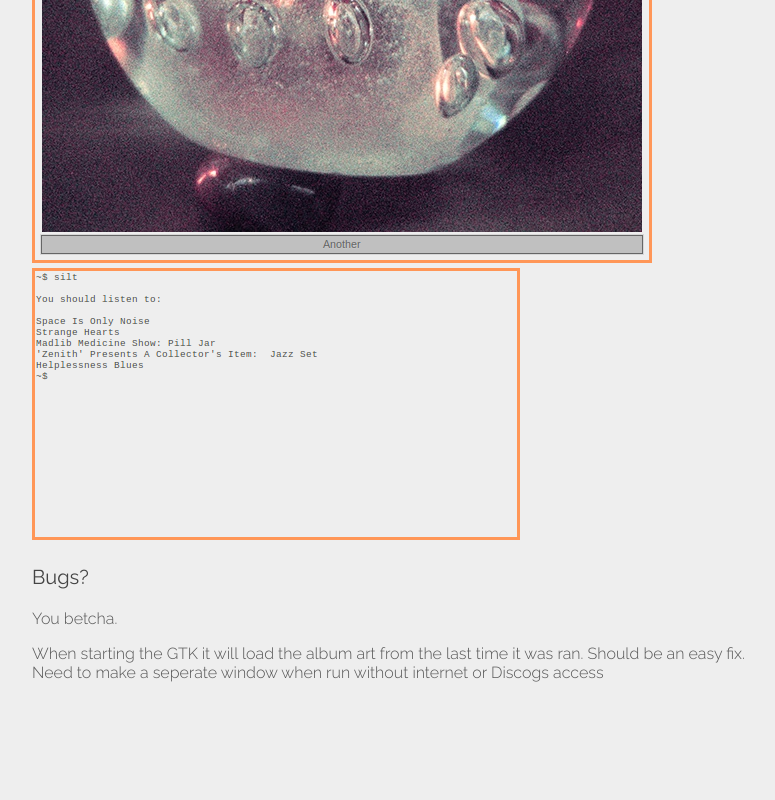
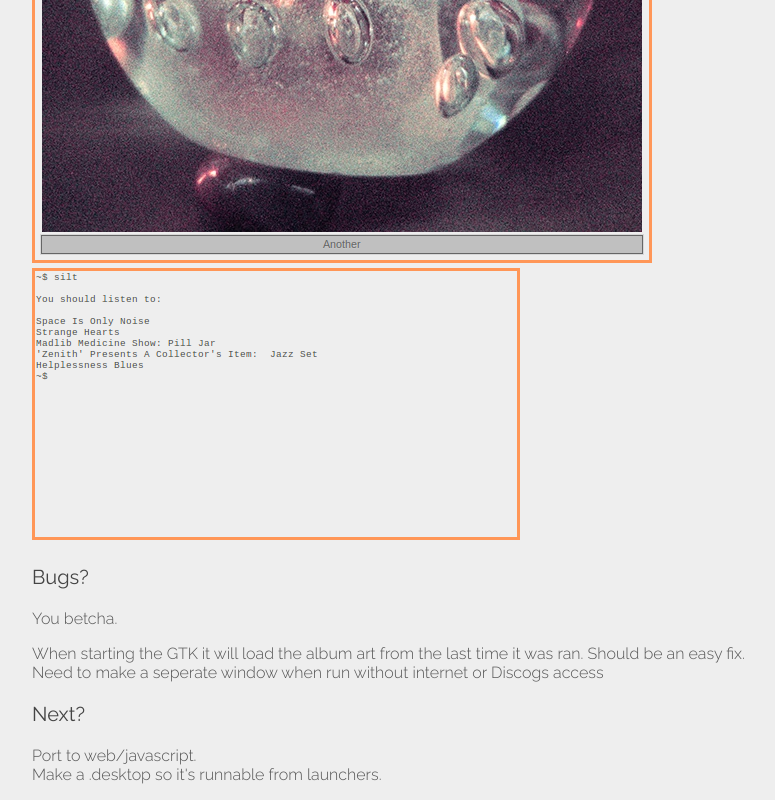
Before and after one commit to CharlesSchimmel/silt, a plain HTML site: page index.html in a window 1280 px wide. Shown: the part 1199-1999 px from the top of the page, without its empty margins (160-935 px from the left). Before the commit the page ends 1897 px from the top, so only its background shows below. Drawn offline with Linux system fonts and the light colour scheme.

Commit message:
gh-page!

```diff
--- a/index.html
+++ b/index.html
@@ -49,16 +49,16 @@
 
             <h3>Screenshots</h3>
             <img src="silt1.png">
+            <br>
             <img src="silt2.png">
             <h3>Bugs?</h3>
             <p>You betcha.</p>
             <p>When starting the GTK it will load the album art from the last time it was ran. Should be an easy fix.<br>
             Need to make a seperate window when run without internet or Discogs access<br>
+            <h3>Next?</h3>
+            <p>Port to web/javascript.<br>
+            Make a .desktop so it's runnable from launchers.
 
-
-
-
-            <p></p>
             <div class = "foot">
                 <!-- test example -->
             </div>
```
